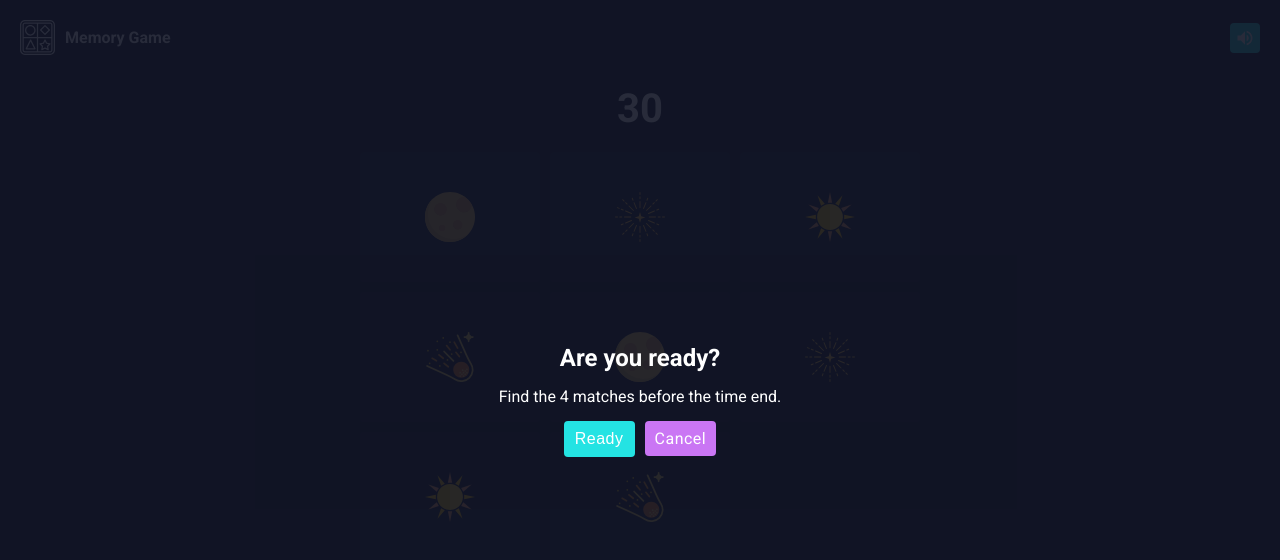
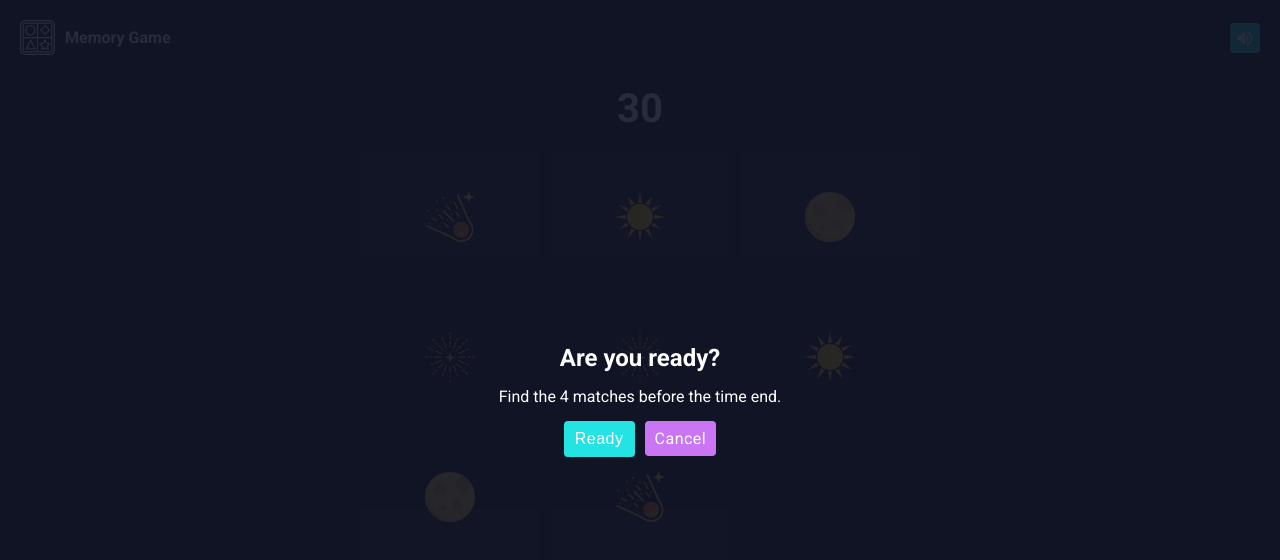
Before and after one commit to IrvingRR/memory-game, a React (Vite) app: page /game in a window 1280 px wide. Shown: the top 560 px of the page. Built offline with nearby package versions, Linux system fonts and the light colour scheme.

Commit message:
[Feature]: Random order functionality created

```diff
--- a/src/components/GameBoard.jsx
+++ b/src/components/GameBoard.jsx
@@ -1,3 +1,4 @@
+import { useEffect, useState } from 'react';
 import { GameBoardElement } from '../styled/components/GameBoard.styles';
 import { GameCard } from './GameCard';
 import MoonSvg from '../assets/moon.svg';
@@ -5,17 +6,33 @@ import StarSvg from '../assets/star.svg';
 import SunSvg from '../assets/sun.svg';
 import CometSvg from '../assets/comet.svg';
 
+const cardImages = [
+  { src: MoonSvg },
+  { src: StarSvg },
+  { src: SunSvg },
+  { src: CometSvg },
+];
+
 export const GameBoard = () => {
+
+  const [cards, setCards] = useState([]);
+
+  const generateRandomOrder = () => {
+    const randomOrder = [...cardImages, ...cardImages]
+    randomOrder.sort(() => Math.random() - 0.5);
+
+    const shuffleCards = randomOrder.map(cardImage => ({ ...cardImage, id: Math.random() * 999 }));
+    setCards(shuffleCards);
+  };
+
+  useEffect(() => {
+    generateRandomOrder();
+  }, []);
+
+
   return (
     <GameBoardElement>
-        <GameCard picture={MoonSvg}/>
-        <GameCard picture={StarSvg}/>
-        <GameCard picture={SunSvg}/>
-        <GameCard picture={CometSvg}/>
-        <GameCard picture={MoonSvg}/>
-        <GameCard picture={StarSvg}/>
-        <GameCard picture={SunSvg}/>
-        <GameCard picture={CometSvg}/>
+      { cards.map(card => <GameCard picture={card.src} key={card.id}/>) }
     </GameBoardElement>
   );
 };
```
